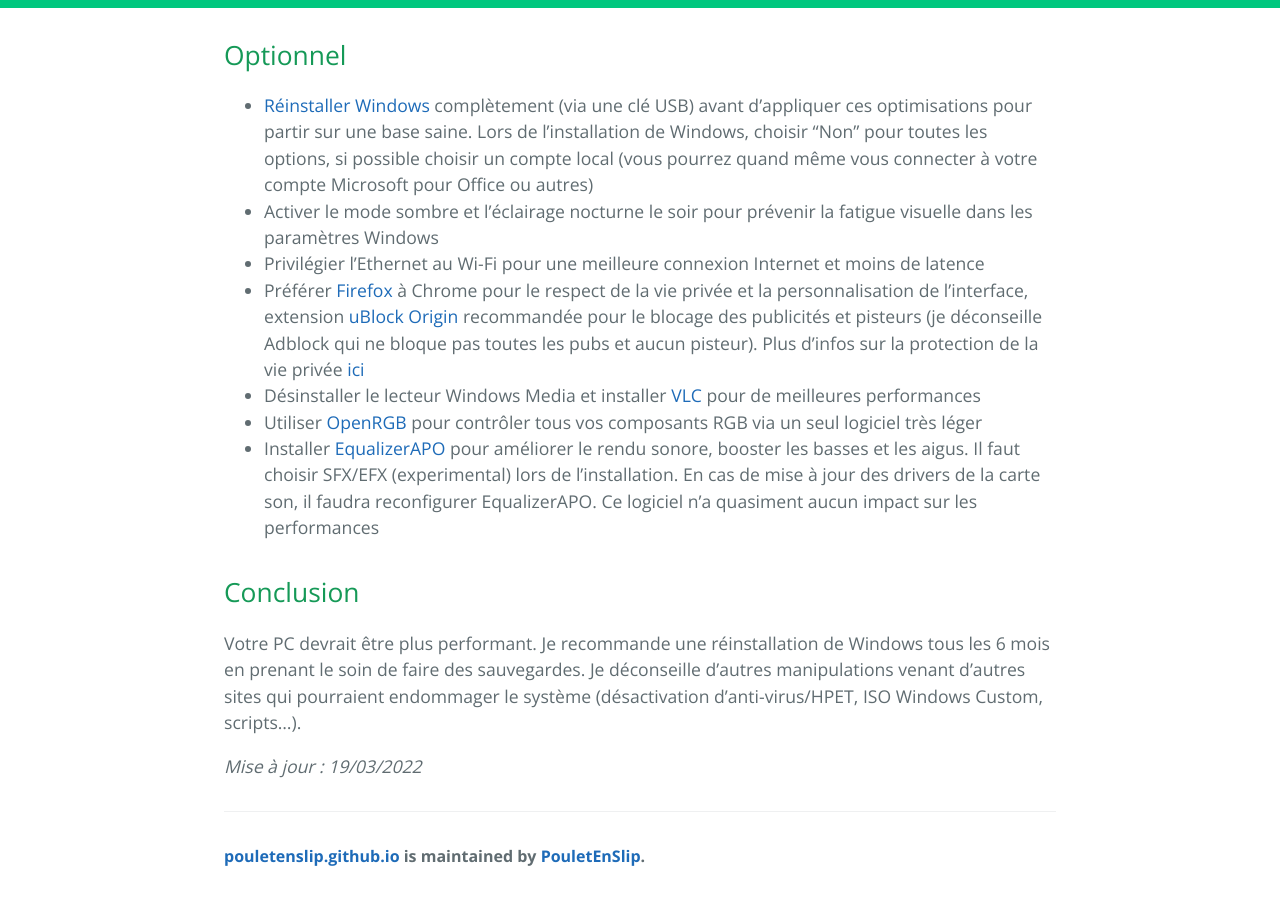
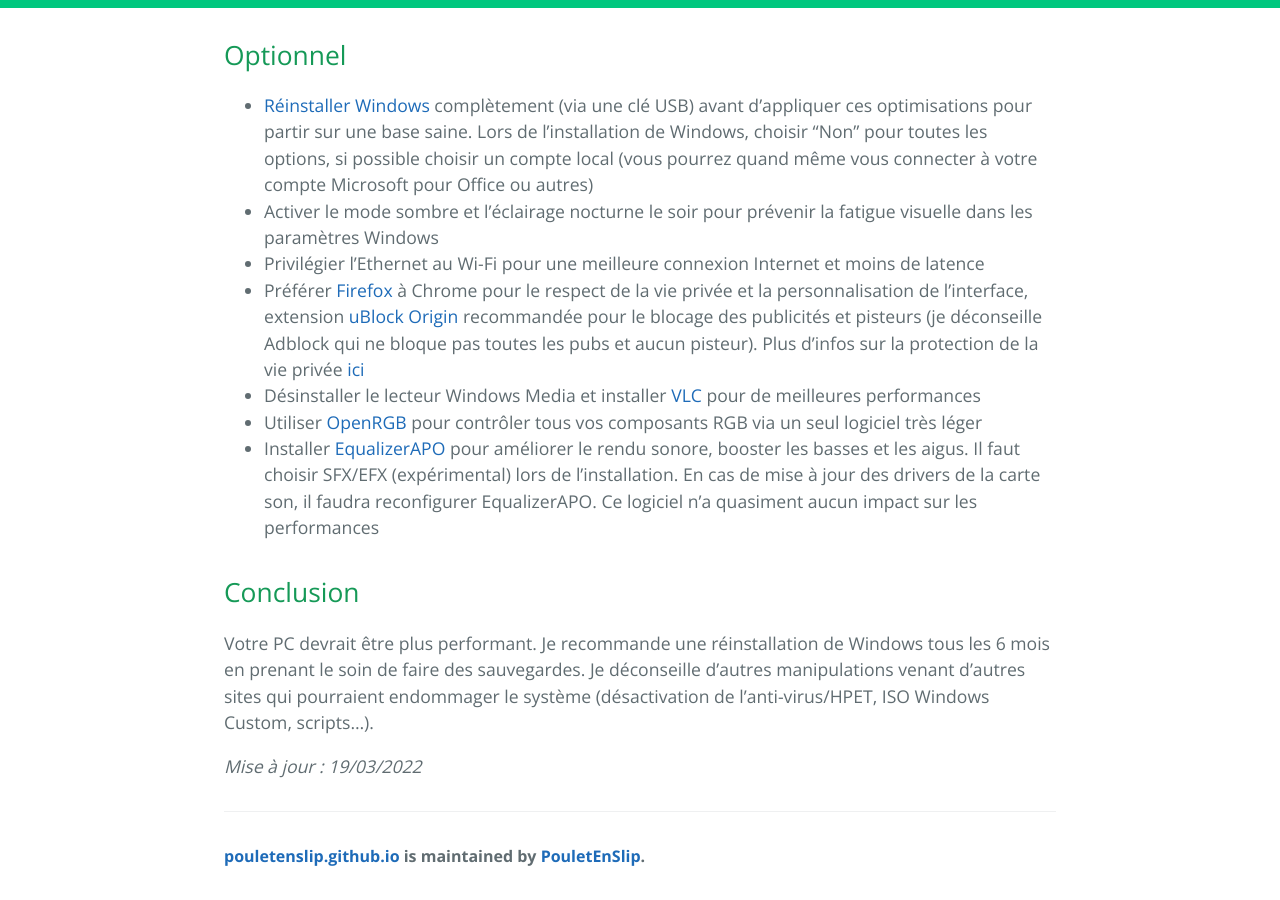
Before and after one commit to PouletEnSlip/pouletenslip.github.io, a Jekyll site: the page built from pages/opti.md, in a window 1280 px wide and 900 px high, scrolled down 2923 px. Built offline with Jekyll 4.4.1, drawn with Linux system fonts in a browser that asks for light colours; comment, search, counter and statistics services are not loaded; our own code applies the rules of GitHub Pages for plain Markdown files; some of the changed text lies outside the part shown.

Commit message:
Update opti.md

```diff
--- a/pages/opti.md
+++ b/pages/opti.md
@@ -97,10 +97,10 @@
 * Préférer [Firefox](https://www.mozilla.org/fr/firefox/new/) à Chrome pour le respect de la vie privée et la personnalisation de l'interface, extension [uBlock Origin](https://addons.mozilla.org/fr/firefox/addon/ublock-origin/) recommandée pour le blocage des publicités et pisteurs (je déconseille Adblock qui ne bloque pas toutes les pubs et aucun pisteur). Plus d'infos sur la protection de la vie privée [ici](https://privacyguides.org/)
 * Désinstaller le lecteur Windows Media et installer [VLC](https://www.videolan.org/index.fr.html) pour de meilleures performances
 * Utiliser [OpenRGB](https://openrgb.org/releases.html) pour contrôler tous vos composants RGB via un seul logiciel très léger
-* Installer [EqualizerAPO](https://sourceforge.net/projects/equalizerapo/) pour améliorer le rendu sonore, booster les basses et les aigus. Il faut choisir SFX/EFX (experimental) lors de l'installation. En cas de mise à jour des drivers de la carte son, il faudra reconfigurer EqualizerAPO. Ce logiciel n'a quasiment aucun impact sur les performances
+* Installer [EqualizerAPO](https://sourceforge.net/projects/equalizerapo/) pour améliorer le rendu sonore, booster les basses et les aigus. Il faut choisir SFX/EFX (expérimental) lors de l'installation. En cas de mise à jour des drivers de la carte son, il faudra reconfigurer EqualizerAPO. Ce logiciel n'a quasiment aucun impact sur les performances
 
 ## Conclusion
 
-Votre PC devrait être plus performant. Je recommande une réinstallation de Windows tous les 6 mois en prenant le soin de faire des sauvegardes. Je déconseille d'autres manipulations venant d'autres sites qui pourraient endommager le système (désactivation d'anti-virus/HPET, ISO Windows Custom, scripts...).
+Votre PC devrait être plus performant. Je recommande une réinstallation de Windows tous les 6 mois en prenant le soin de faire des sauvegardes. Je déconseille d'autres manipulations venant d'autres sites qui pourraient endommager le système (désactivation de l'anti-virus/HPET, ISO Windows Custom, scripts...).
 
 *Mise à jour : 19/03/2022*
```
Also changed, not shown: other parts of pages/opti.md (+1 -1 lines).
